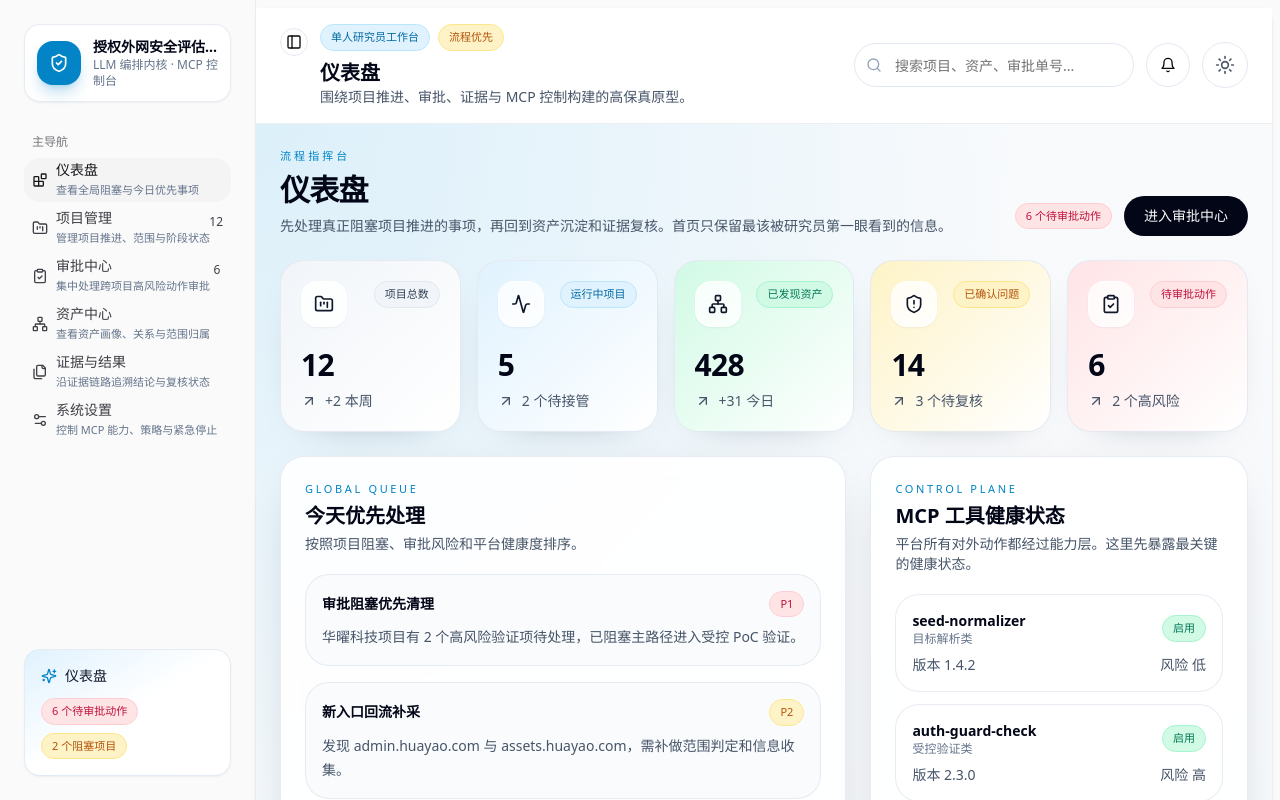
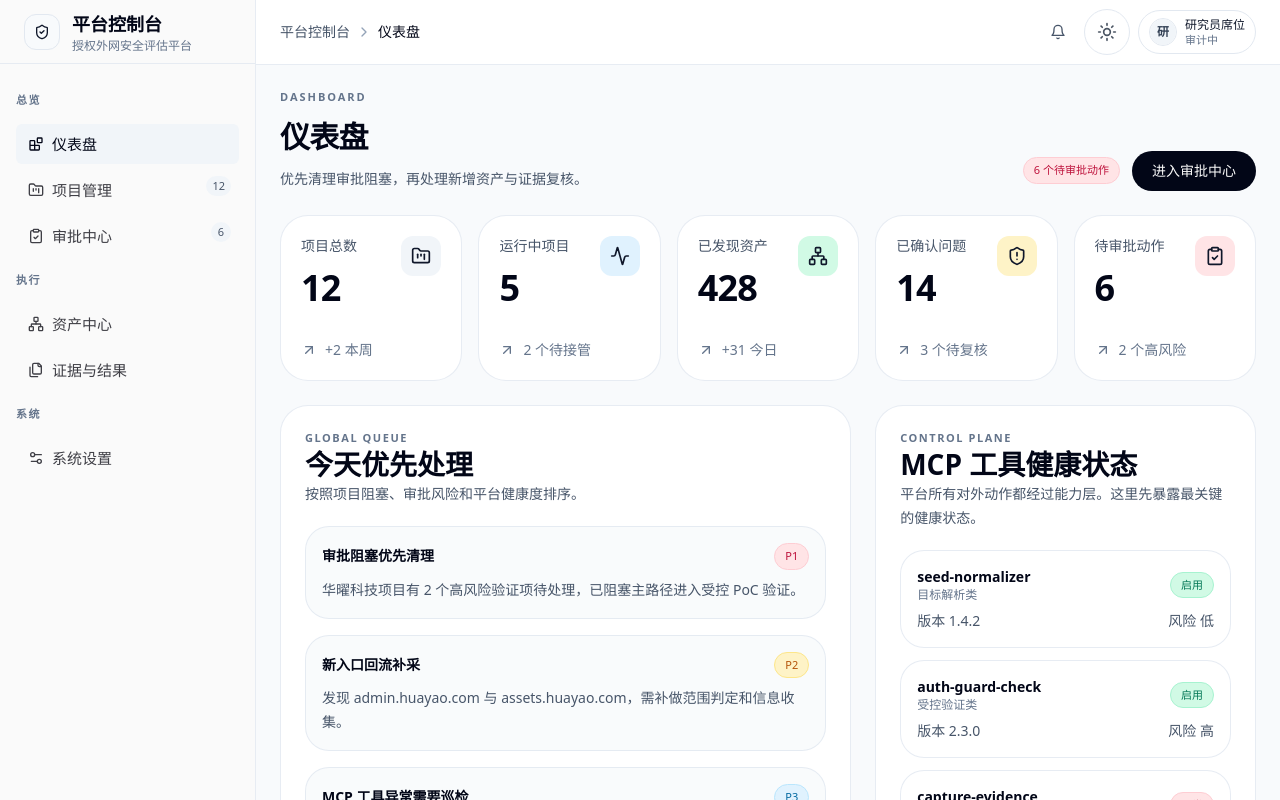
Before and after one commit to PSoul/GoPwn, a Next.js app: page /dashboard in a window 1280 px wide. Shown: the top 800 px of the page. Built offline with nearby package versions, Linux system fonts and the light colour scheme.

Commit message:
style: align console shell with template

```diff
--- a/app/(console)/dashboard/page.tsx
+++ b/app/(console)/dashboard/page.tsx
@@ -25,8 +25,9 @@ export default function DashboardPage() {
   return (
     <div className="space-y-6">
       <PageHeader
+        eyebrow="Dashboard"
         title="仪表盘"
-        description="先处理真正阻塞项目推进的事项，再回到资产沉淀和证据复核。首页只保留最该被研究员第一眼看到的信息。"
+        description="优先清理审批阻塞，再处理新增资产与证据复核。"
         actions={
           <>
             <StatusBadge tone="danger">6 个待审批动作</StatusBadge>
--- a/components/layout/app-header.tsx
+++ b/components/layout/app-header.tsx
@@ -1,46 +1,60 @@
 "use client"
 
-import { Bell, Search } from "lucide-react"
+import Link from "next/link"
+import { Bell, ChevronRight } from "lucide-react"
 
 import { ThemeToggle } from "@/components/theme-toggle"
-import { StatusBadge } from "@/components/shared/status-badge"
+import { Avatar, AvatarFallback } from "@/components/ui/avatar"
 import { Button } from "@/components/ui/button"
-import { Input } from "@/components/ui/input"
 import { SidebarTrigger } from "@/components/ui/sidebar"
-import { getNavigationTitle } from "@/lib/navigation"
+import { getNavigationTitle, getNavigationTrail } from "@/lib/navigation"
 
 export function AppHeader({ pathname, title }: { pathname: string; title?: string }) {
   const pageTitle = title ?? getNavigationTitle(pathname)
+  const trail = getNavigationTrail(pathname)
 
   return (
-    <header className="sticky top-0 z-40 border-b border-slate-200/70 bg-white/85 px-4 py-4 backdrop-blur-xl dark:border-slate-800 dark:bg-slate-950/75 md:px-6">
-      <div className="flex flex-col gap-4 xl:flex-row xl:items-center xl:justify-between">
-        <div className="flex items-start gap-3">
-          <SidebarTrigger className="mt-1 rounded-full border border-slate-200 bg-white dark:border-slate-800 dark:bg-slate-950" />
-          <div className="space-y-2">
-            <div className="flex flex-wrap items-center gap-2">
-              <StatusBadge tone="info">单人研究员工作台</StatusBadge>
-              <StatusBadge tone="warning">流程优先</StatusBadge>
-            </div>
-            <div>
-              <h1 className="text-xl font-semibold text-slate-950 dark:text-white">{pageTitle}</h1>
-              <p className="text-sm text-slate-600 dark:text-slate-300">围绕项目推进、审批、证据与 MCP 控制构建的高保真原型。</p>
-            </div>
-          </div>
+    <header className="sticky top-0 z-30 border-b border-slate-200/80 bg-white/95 dark:border-slate-800 dark:bg-slate-950/95">
+      <div className="flex h-16 items-center justify-between px-3 md:px-6">
+        <div className="flex min-w-0 items-center gap-3">
+          <SidebarTrigger className="rounded-md border border-slate-200 bg-white text-slate-700 dark:border-slate-800 dark:bg-slate-950 dark:text-slate-200 md:hidden" />
+          <nav className="flex min-w-0 items-center gap-1.5 text-sm">
+            {trail.map((item, index) => (
+              <div key={`${item.label}-${index}`} className="flex min-w-0 items-center gap-1.5">
+                {index > 0 ? <ChevronRight className="h-4 w-4 text-slate-400" /> : null}
+                {"href" in item && item.href ? (
+                  <Link href={item.href} className="truncate text-slate-600 transition-colors hover:text-slate-950 dark:text-slate-300 dark:hover:text-white">
+                    {item.label}
+                  </Link>
+                ) : (
+                  <span className="truncate font-medium text-slate-950 dark:text-white">
+                    {index === trail.length - 1 ? pageTitle : item.label}
+                  </span>
+                )}
+              </div>
+            ))}
+          </nav>
         </div>
 
-        <div className="flex flex-col gap-3 sm:flex-row sm:items-center">
-          <div className="relative min-w-[280px]">
-            <Search className="pointer-events-none absolute left-3 top-1/2 h-4 w-4 -translate-y-1/2 text-slate-400" />
-            <Input placeholder="搜索项目、资产、审批单号..." className="h-11 rounded-full border-slate-200 bg-white pl-10 dark:border-slate-800 dark:bg-slate-950" />
-          </div>
-          <Button variant="outline" size="icon" className="h-11 w-11 rounded-full border-slate-200 bg-white dark:border-slate-800 dark:bg-slate-950">
+        <div className="flex items-center gap-2">
+          <Button variant="ghost" size="icon" className="h-9 w-9 rounded-full text-slate-600 hover:bg-slate-100 hover:text-slate-950 dark:text-slate-300 dark:hover:bg-slate-800 dark:hover:text-white">
             <Bell className="h-4 w-4" />
             <span className="sr-only">查看通知</span>
           </Button>
           <div className="rounded-full border border-slate-200 bg-white p-1 dark:border-slate-800 dark:bg-slate-950">
             <ThemeToggle />
           </div>
+          <div className="hidden items-center gap-2 rounded-full border border-slate-200 bg-white px-2.5 py-1.5 dark:border-slate-800 dark:bg-slate-950 sm:flex">
+            <Avatar className="h-7 w-7 border border-slate-200 dark:border-slate-700">
+              <AvatarFallback className="bg-slate-100 text-xs font-semibold text-slate-700 dark:bg-slate-800 dark:text-slate-200">
+                研
+              </AvatarFallback>
+            </Avatar>
+            <div className="leading-tight">
+              <p className="text-xs font-medium text-slate-900 dark:text-white">研究员席位</p>
+              <p className="text-[11px] text-slate-500 dark:text-slate-400">审计中</p>
+            </div>
+          </div>
         </div>
       </div>
     </header>
--- a/components/layout/app-shell.tsx
+++ b/components/layout/app-shell.tsx
@@ -20,7 +20,7 @@ export function AppShell({
       <AppSidebar pathname={pathname} />
       <SidebarInset>
         <AppHeader pathname={pathname} title={title} />
-        <div className="min-h-[calc(100svh-89px)] bg-[radial-gradient(circle_at_top_left,_rgba(14,165,233,0.12),_transparent_35%),linear-gradient(180deg,_rgba(248,250,252,0.96),_rgba(241,245,249,0.92))] px-4 py-6 dark:bg-[radial-gradient(circle_at_top_left,_rgba(14,165,233,0.12),_transparent_30%),linear-gradient(180deg,_rgba(2,6,23,0.96),_rgba(15,23,42,0.95))] md:px-6">
+        <div className="min-h-[calc(100svh-64px)] bg-slate-50 px-4 py-6 dark:bg-slate-950 md:px-6">
           {children}
         </div>
       </SidebarInset>
--- a/components/layout/app-sidebar.tsx
+++ b/components/layout/app-sidebar.tsx
@@ -1,13 +1,11 @@
 "use client"
 
 import Link from "next/link"
-import { ShieldCheck, Sparkles } from "lucide-react"
+import { ShieldCheck } from "lucide-react"
 
-import { StatusBadge } from "@/components/shared/status-badge"
 import {
   Sidebar,
   SidebarContent,
-  SidebarFooter,
   SidebarGroup,
   SidebarGroupContent,
   SidebarGroupLabel,
@@ -16,68 +14,67 @@ import {
   SidebarMenuBadge,
   SidebarMenuButton,
   SidebarMenuItem,
-  SidebarRail,
 } from "@/components/ui/sidebar"
-import { getNavigationTitle, prototypeNavigation } from "@/lib/navigation"
+import { prototypeNavigation } from "@/lib/navigation"
 
 export function AppSidebar({ pathname }: { pathname: string }) {
+  const groups = [
+    { label: "总览", items: prototypeNavigation.filter((item) => item.section === "总览") },
+    { label: "执行", items: prototypeNavigation.filter((item) => item.section === "执行") },
+    { label: "系统", items: prototypeNavigation.filter((item) => item.section === "系统") },
+  ]
+
   return (
-    <Sidebar collapsible="icon" variant="inset" className="border-r border-slate-200/70 dark:border-slate-800">
-      <SidebarHeader className="px-4 py-4">
-        <Link href="/dashboard" className="flex items-center gap-3 rounded-2xl border border-slate-200/80 bg-white/90 p-3 shadow-sm dark:border-slate-800 dark:bg-slate-950/80">
-          <div className="flex h-11 w-11 items-center justify-center rounded-2xl bg-sky-600 text-white shadow-lg shadow-sky-600/25">
-            <ShieldCheck className="h-5 w-5" />
+    <Sidebar collapsible="offcanvas" variant="sidebar" className="border-r border-slate-200/80 dark:border-slate-800">
+      <SidebarHeader className="h-16 justify-center border-b border-slate-200/80 px-6 py-0 dark:border-slate-800">
+        <Link href="/dashboard" className="flex items-center gap-3">
+          <div className="flex h-9 w-9 items-center justify-center rounded-xl border border-slate-200 bg-slate-50 text-slate-900 dark:border-slate-700 dark:bg-slate-900 dark:text-white">
+            <ShieldCheck className="h-4 w-4" />
           </div>
-          <div className="min-w-0 flex-1 group-data-[collapsible=icon]:hidden">
-            <p className="truncate text-sm font-semibold text-slate-950 dark:text-white">授权外网安全评估平台</p>
-            <p className="text-xs text-slate-500 dark:text-slate-400">LLM 编排内核 · MCP 控制台</p>
+          <div className="min-w-0 flex-1">
+            <p className="truncate text-lg font-semibold text-slate-950 dark:text-white">平台控制台</p>
+            <p className="text-xs text-slate-500 dark:text-slate-400">授权外网安全评估平台</p>
           </div>
         </Link>
       </SidebarHeader>
 
-      <SidebarContent className="px-2">
-        <SidebarGroup>
-          <SidebarGroupLabel>主导航</SidebarGroupLabel>
+      <SidebarContent className="px-4 py-5">
+        {groups.map((group) => (
+          <SidebarGroup key={group.label} className="px-0 py-0">
+            <SidebarGroupLabel className="mb-2 px-0 text-[11px] font-semibold uppercase tracking-[0.14em] text-slate-500 dark:text-slate-400">
+              {group.label}
+            </SidebarGroupLabel>
             <SidebarGroupContent>
-            <SidebarMenu>
-              {prototypeNavigation.map((item) => {
+              <SidebarMenu className="gap-1.5">
+                {group.items.map((item) => {
                   const isActive = pathname === item.href || pathname.startsWith(`${item.href}/`)
 
                   return (
                     <SidebarMenuItem key={item.href}>
-                    <SidebarMenuButton asChild isActive={isActive} tooltip={item.title} className="h-11 rounded-2xl">
+                      <SidebarMenuButton
+                        asChild
+                        isActive={isActive}
+                        tooltip={item.title}
+                        className="h-10 rounded-md px-3 text-[15px] font-medium data-[active=true]:bg-slate-100 data-[active=true]:text-slate-950 dark:data-[active=true]:bg-slate-800 dark:data-[active=true]:text-white"
+                      >
                         <Link href={item.href}>
                           <item.icon className="h-4 w-4" />
-                        <div className="flex min-w-0 flex-1 flex-col items-start group-data-[collapsible=icon]:hidden">
                           <span>{item.title}</span>
-                          <span className="truncate text-[11px] font-normal text-slate-500 dark:text-slate-400">
-                            {item.description}
-                          </span>
-                        </div>
                         </Link>
                       </SidebarMenuButton>
-                    {item.badge ? <SidebarMenuBadge>{item.badge}</SidebarMenuBadge> : null}
+                      {item.badge ? (
+                        <SidebarMenuBadge className="right-2 rounded-full bg-slate-100 px-1.5 text-[11px] text-slate-600 dark:bg-slate-800 dark:text-slate-300">
+                          {item.badge}
+                        </SidebarMenuBadge>
+                      ) : null}
                     </SidebarMenuItem>
                   )
                 })}
               </SidebarMenu>
             </SidebarGroupContent>
           </SidebarGroup>
+        ))}
       </SidebarContent>
-
-      <SidebarFooter className="p-4">
-        <div className="rounded-2xl border border-slate-200/80 bg-gradient-to-br from-sky-100 via-white to-white p-4 shadow-sm dark:border-slate-800 dark:from-sky-950/50 dark:via-slate-950 dark:to-slate-950">
-          <div className="mb-3 flex items-center gap-2">
-            <Sparkles className="h-4 w-4 text-sky-600 dark:text-sky-300" />
-            <p className="text-sm font-medium text-slate-900 dark:text-slate-100">{getNavigationTitle(pathname)}</p>
-          </div>
-          <div className="flex flex-wrap gap-2">
-            <StatusBadge tone="danger">6 个待审批动作</StatusBadge>
-            <StatusBadge tone="warning">2 个阻塞项目</StatusBadge>
-          </div>
-        </div>
-      </SidebarFooter>
-      <SidebarRail />
     </Sidebar>
   )
 }
--- a/components/shared/page-header.tsx
+++ b/components/shared/page-header.tsx
@@ -2,11 +2,13 @@ import { cn } from "@/lib/utils"
 
 export function PageHeader({
   title,
+  eyebrow,
   description,
   actions,
   className,
 }: {
   title: string
+  eyebrow?: string
   description?: string
   actions?: React.ReactNode
   className?: string
@@ -14,9 +16,9 @@ export function PageHeader({
   return (
     <div className={cn("flex flex-col gap-4 lg:flex-row lg:items-end lg:justify-between", className)}>
       <div className="space-y-2">
-        <p className="text-[11px] uppercase tracking-[0.28em] text-sky-600 dark:text-sky-300">流程指挥台</p>
-        <h1 className="text-3xl font-semibold tracking-tight text-slate-950 dark:text-white">{title}</h1>
-        {description ? <p className="max-w-3xl text-sm text-slate-600 dark:text-slate-300">{description}</p> : null}
+        {eyebrow ? <p className="text-[11px] font-semibold uppercase tracking-[0.18em] text-slate-500 dark:text-slate-400">{eyebrow}</p> : null}
+        <h1 className="text-[30px] font-semibold tracking-tight text-slate-950 dark:text-white">{title}</h1>
+        {description ? <p className="max-w-2xl text-sm leading-6 text-slate-600 dark:text-slate-300">{description}</p> : null}
       </div>
       {actions ? <div className="flex items-center gap-3">{actions}</div> : null}
     </div>
--- a/components/shared/section-card.tsx
+++ b/components/shared/section-card.tsx
@@ -16,16 +16,16 @@ export function SectionCard({
   return (
     <section
       className={cn(
-        "rounded-3xl border border-slate-200/80 bg-white/90 p-6 shadow-[0_12px_50px_-32px_rgba(15,23,42,0.45)] backdrop-blur dark:border-slate-800 dark:bg-slate-950/80",
+        "rounded-[28px] border border-slate-200/80 bg-white p-6 dark:border-slate-800 dark:bg-slate-950",
         className,
       )}
     >
       <div className="mb-5 flex flex-col gap-1">
         {eyebrow ? (
-          <span className="text-[11px] uppercase tracking-[0.24em] text-sky-600 dark:text-sky-300">{eyebrow}</span>
+          <span className="text-[11px] font-semibold uppercase tracking-[0.14em] text-slate-500 dark:text-slate-400">{eyebrow}</span>
         ) : null}
-        <h2 className="text-xl font-semibold text-slate-950 dark:text-white">{title}</h2>
-        {description ? <p className="max-w-3xl text-sm text-slate-600 dark:text-slate-300">{description}</p> : null}
+        <h2 className="text-[28px] font-semibold leading-none text-slate-950 dark:text-white">{title}</h2>
+        {description ? <p className="max-w-3xl text-sm leading-6 text-slate-600 dark:text-slate-300">{description}</p> : null}
       </div>
       {children}
     </section>
--- a/components/shared/stat-card.tsx
+++ b/components/shared/stat-card.tsx
@@ -1,14 +1,13 @@
 import { ArrowUpRight, type LucideIcon } from "lucide-react"
 
-import { StatusBadge } from "@/components/shared/status-badge"
 import { cn } from "@/lib/utils"
 
 const toneMap = {
-  neutral: "from-slate-100 to-white dark:from-slate-900 dark:to-slate-950",
-  info: "from-sky-100 to-white dark:from-sky-950/80 dark:to-slate-950",
-  success: "from-emerald-100 to-white dark:from-emerald-950/80 dark:to-slate-950",
-  warning: "from-amber-100 to-white dark:from-amber-950/80 dark:to-slate-950",
-  danger: "from-rose-100 to-white dark:from-rose-950/80 dark:to-slate-950",
+  neutral: "bg-slate-100 text-slate-700 dark:bg-slate-800 dark:text-slate-200",
+  info: "bg-sky-100 text-sky-700 dark:bg-sky-950/60 dark:text-sky-200",
+  success: "bg-emerald-100 text-emerald-700 dark:bg-emerald-950/60 dark:text-emerald-200",
+  warning: "bg-amber-100 text-amber-700 dark:bg-amber-950/60 dark:text-amber-200",
+  danger: "bg-rose-100 text-rose-700 dark:bg-rose-950/60 dark:text-rose-200",
 } as const
 
 export function StatCard({
@@ -29,23 +28,22 @@ export function StatCard({
   return (
     <div
       className={cn(
-        "rounded-3xl border border-slate-200/80 bg-gradient-to-br p-5 shadow-[0_12px_40px_-32px_rgba(15,23,42,0.55)] dark:border-slate-800",
-        toneMap[tone],
+        "rounded-[28px] border border-slate-200/80 bg-white p-5 dark:border-slate-800 dark:bg-slate-950",
         className,
       )}
     >
-      <div className="mb-5 flex items-start justify-between">
-        <div className="rounded-2xl border border-white/70 bg-white/80 p-3 shadow-sm dark:border-slate-800 dark:bg-slate-900/80">
+      <div className="mb-8 flex items-start justify-between gap-4">
+        <div>
+          <p className="text-sm font-medium text-slate-600 dark:text-slate-300">{label}</p>
+          <div className="mt-3 text-4xl font-semibold tracking-tight text-slate-950 dark:text-white">{value}</div>
+        </div>
+        <div className={cn("rounded-xl p-2.5", toneMap[tone])}>
           <Icon className="h-5 w-5 text-slate-900 dark:text-slate-100" />
         </div>
-        <StatusBadge tone={tone}>{label}</StatusBadge>
       </div>
-      <div className="space-y-2">
-        <div className="text-3xl font-semibold tracking-tight text-slate-950 dark:text-white">{value}</div>
-        <div className="flex items-center gap-2 text-sm text-slate-600 dark:text-slate-300">
-          <ArrowUpRight className="h-4 w-4" />
-          <span>{delta}</span>
-        </div>
+      <div className="flex items-center gap-2 text-sm text-slate-500 dark:text-slate-400">
+        <ArrowUpRight className="h-4 w-4" />
+        <span>{delta}</span>
       </div>
     </div>
   )
--- a/lib/navigation.ts
+++ b/lib/navigation.ts
@@ -12,17 +12,18 @@ export interface NavigationItem {
   title: string
   href: string
   icon: LucideIcon
+  section: "总览" | "执行" | "系统"
   badge?: string
   description?: string
 }
 
 export const prototypeNavigation: NavigationItem[] = [
-  { title: "仪表盘", href: "/dashboard", icon: Blocks, description: "查看全局阻塞与今日优先事项" },
-  { title: "项目管理", href: "/projects", icon: FolderKanban, badge: "12", description: "管理项目推进、范围与阶段状态" },
-  { title: "审批中心", href: "/approvals", icon: ClipboardCheck, badge: "6", description: "集中处理跨项目高风险动作审批" },
-  { title: "资产中心", href: "/assets", icon: Network, description: "查看资产画像、关系与范围归属" },
-  { title: "证据与结果", href: "/evidence", icon: Files, description: "沿证据链路追溯结论与复核状态" },
-  { title: "系统设置", href: "/settings", icon: Settings2, description: "控制 MCP 能力、策略与紧急停止" },
+  { title: "仪表盘", href: "/dashboard", icon: Blocks, section: "总览", description: "查看全局阻塞与今日优先事项" },
+  { title: "项目管理", href: "/projects", icon: FolderKanban, section: "总览", badge: "12", description: "管理项目推进、范围与阶段状态" },
+  { title: "审批中心", href: "/approvals", icon: ClipboardCheck, section: "总览", badge: "6", description: "集中处理跨项目高风险动作审批" },
+  { title: "资产中心", href: "/assets", icon: Network, section: "执行", description: "查看资产画像、关系与范围归属" },
+  { title: "证据与结果", href: "/evidence", icon: Files, section: "执行", description: "沿证据链路追溯结论与复核状态" },
+  { title: "系统设置", href: "/settings", icon: Settings2, section: "系统", description: "控制 MCP 能力、策略与紧急停止" },
 ]
 
 export function getNavigationTitle(pathname: string) {
@@ -32,3 +33,14 @@ export function getNavigationTitle(pathname: string) {
 
   return matched?.title ?? "平台工作台"
 }
+
+export function getNavigationTrail(pathname: string) {
+  const matched = prototypeNavigation.find(
+    (item) => pathname === item.href || pathname.startsWith(`${item.href}/`),
+  )
+
+  return [
+    { label: "平台控制台", href: "/dashboard" },
+    { label: matched?.title ?? "工作台" },
+  ]
+}
```
Also changed, not shown: 1 other file (tests, documents, lock files or other folders). Lines whose indentation alone changed are shown as unchanged.
